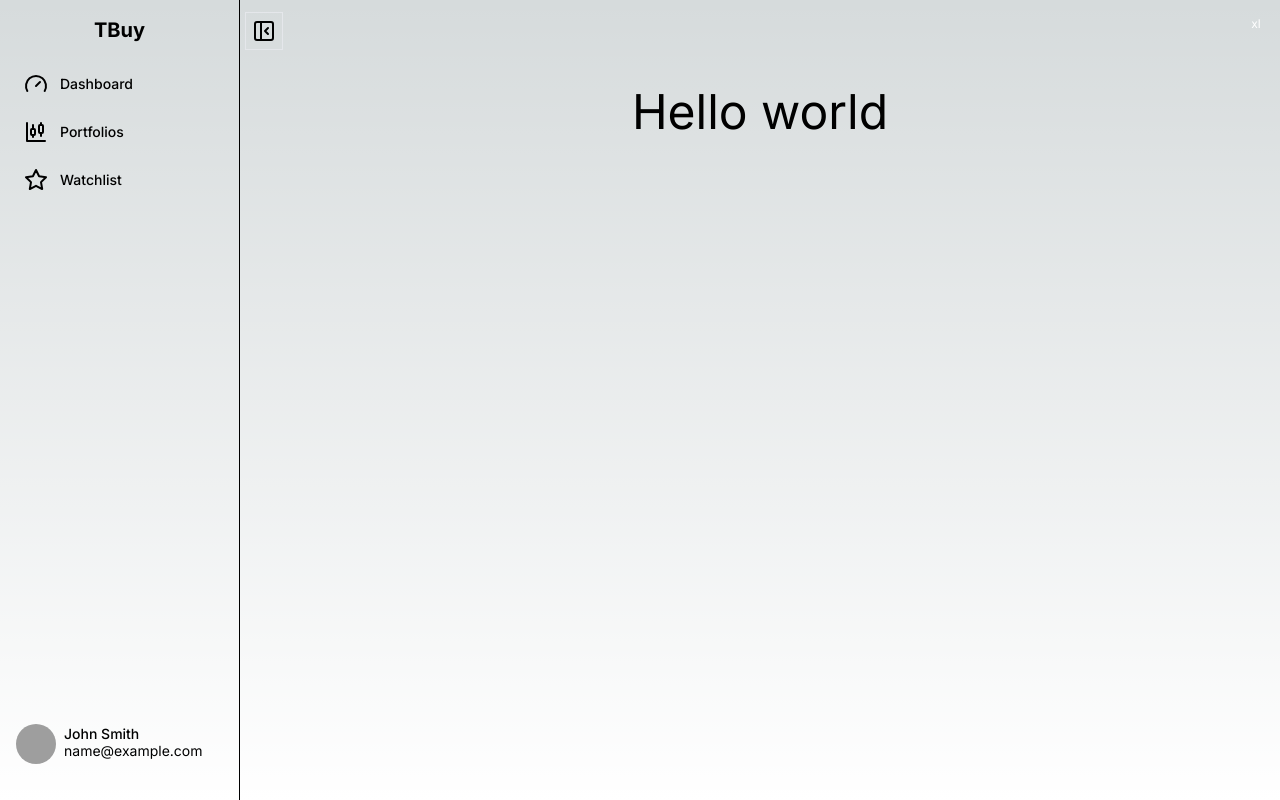
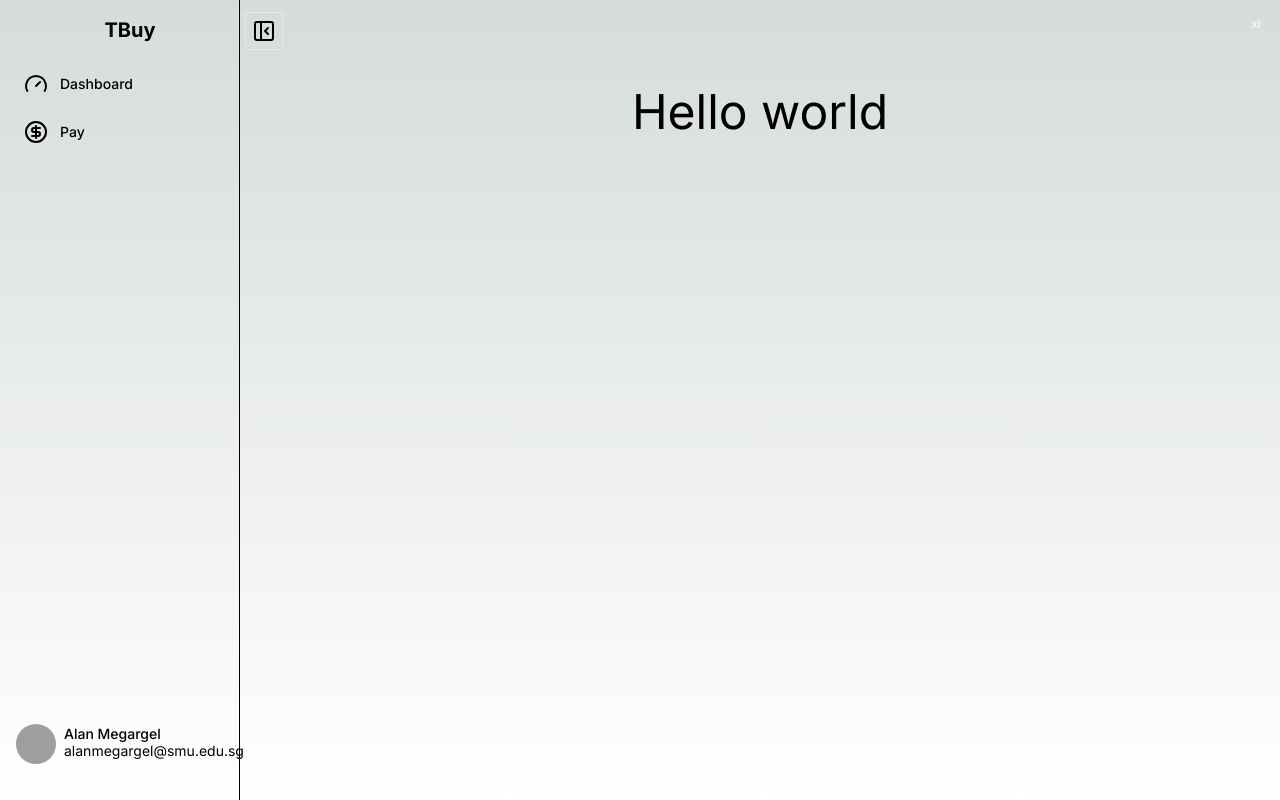
Before and after one commit to is444-ay2324t1/bnpl-nextjs, a Next.js app: page / in a window 1280 px wide. Built offline with nearby package versions, Linux system fonts and the light colour scheme; grey boxes are pictures that could not be loaded.

Commit message:
feat: edit sidebar

```diff
--- a/src/components/Sidebar.tsx
+++ b/src/components/Sidebar.tsx
@@ -3,7 +3,7 @@ import { useRouter } from "next/router";
 
 import { cn } from "@/utils/cn";
 import {
-  CandlestickChart,
+  CircleDollarSign,
   Gauge,
   PanelLeftOpen,
   PanelLeftClose,
@@ -21,14 +21,9 @@ export const sidebarLinks: SidebarItemType[] = [
     icon: <Gauge />,
   },
   {
-    title: "Portfolios",
-    href: "/portfolios",
-    icon: <CandlestickChart />,
-  },
-  {
-    title: "Watchlist",
-    href: "/watchlist",
-    icon: <Star />,
+    title: "Pay",
+    href: "/Pay",
+    icon: <CircleDollarSign />,
   },
 ];
 
@@ -82,9 +77,11 @@ const Sidebar = () => {
             </Avatar>
             {open ? (
               <div className="text-left">
-                <p className="text-sm font-medium leading-none">John Smith</p>
+                <p className="text-sm font-medium leading-none">
+                  Alan Megargel
+                </p>
                 <p className="text-sm text-muted-foreground">
-                  name@example.com
+                  alanmegargel@smu.edu.sg
                 </p>
               </div>
             ) : null}
```
